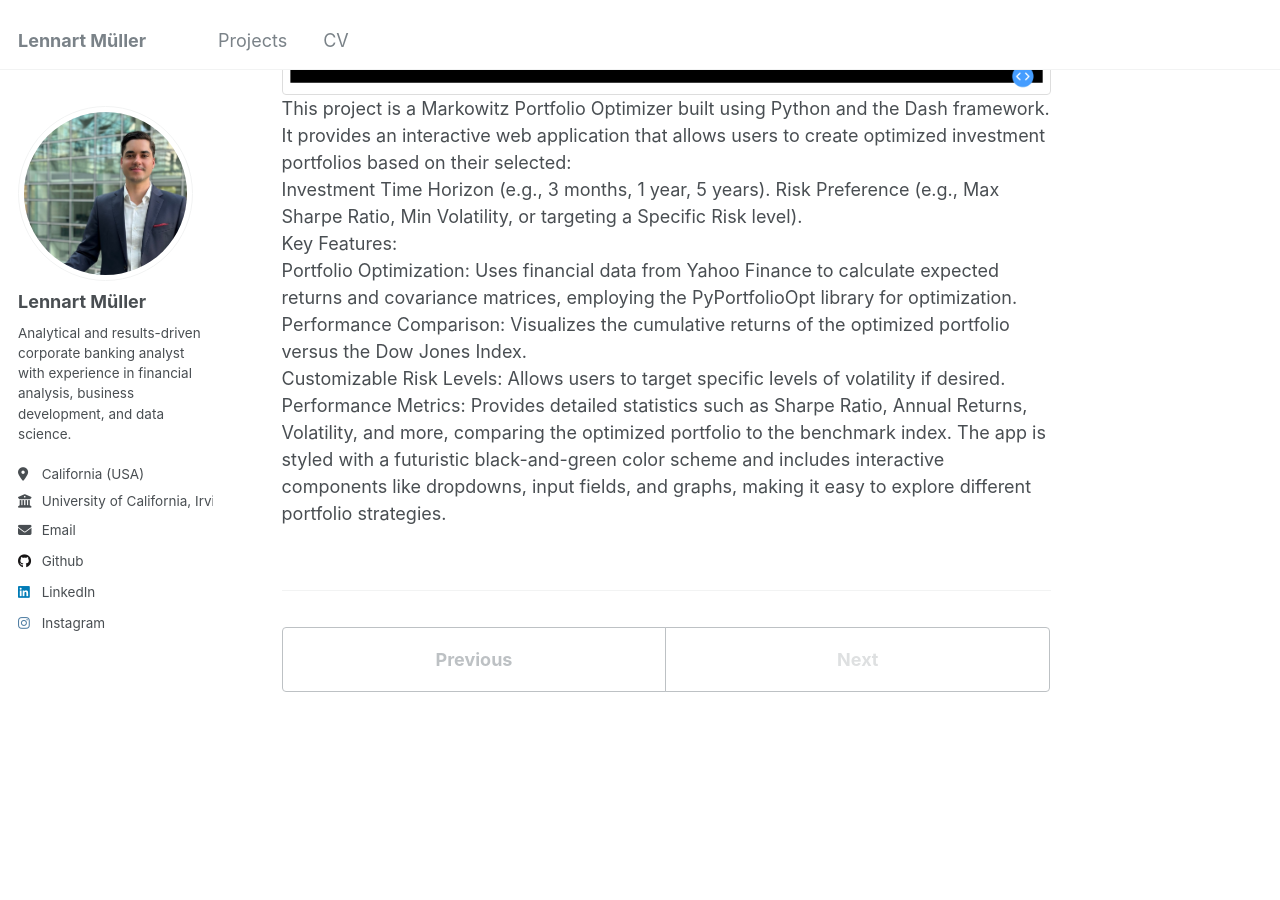
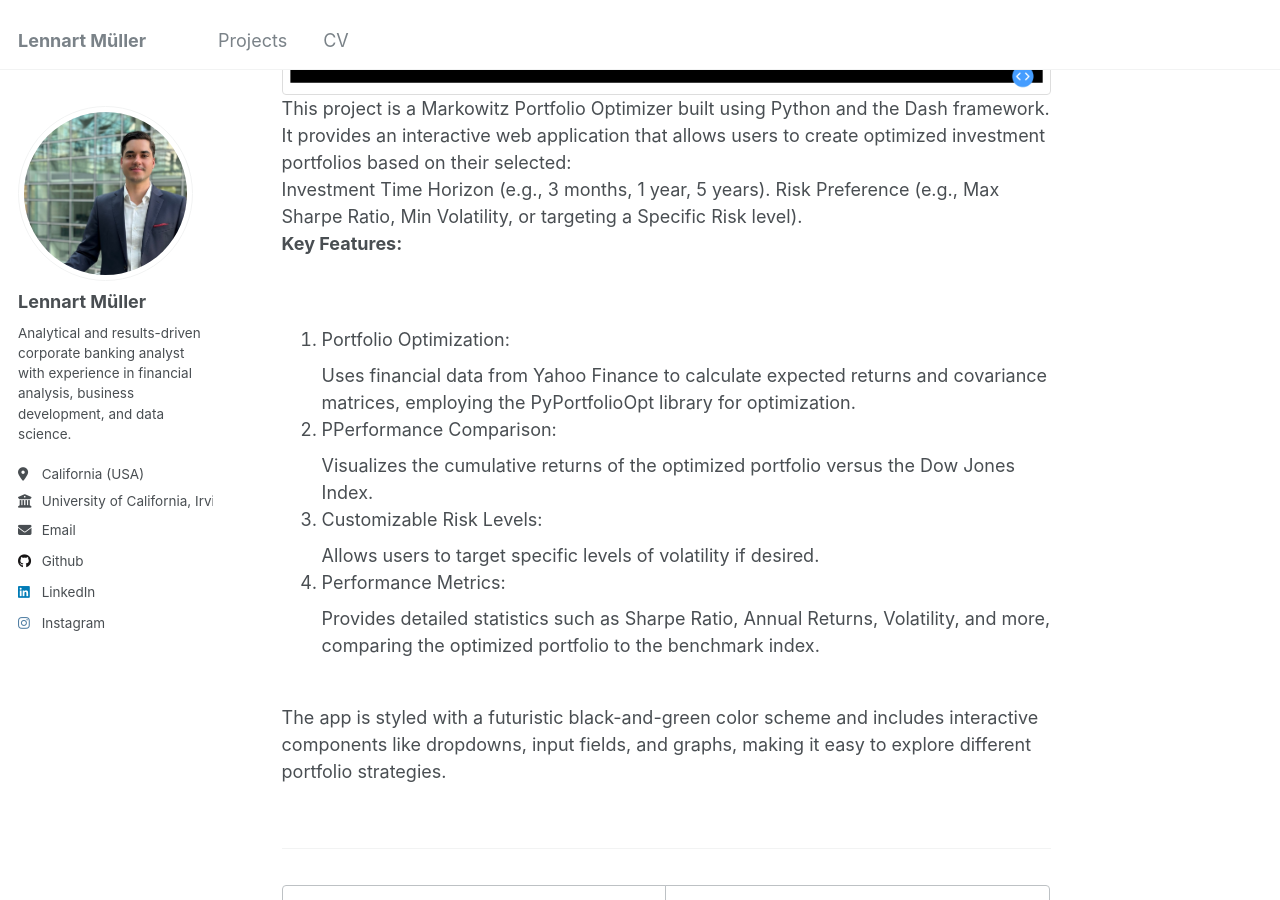
Before and after one commit to lennartmueller123/lennartmueller123.github.io, a Jekyll site: the page built from _projects/projects-2.html, in a window 1280 px wide and 900 px high, scrolled down 456 px. Built offline with Jekyll 4.4.1, drawn with Linux system fonts in a browser that asks for light colours.

Commit message:
Update projects-2.html

```diff
--- a/_projects/projects-2.html
+++ b/_projects/projects-2.html
@@ -39,12 +39,17 @@ This project is a Markowitz Portfolio Optimizer built using Python and the Dash
 Investment Time Horizon (e.g., 3 months, 1 year, 5 years).
 Risk Preference (e.g., Max Sharpe Ratio, Min Volatility, or targeting a Specific Risk level).
 <br/>
-Key Features:
+<p style="font-weight: bold;">Key Features:</p>
 <br/>
-Portfolio Optimization: Uses financial data from Yahoo Finance to calculate expected returns and covariance matrices, employing the PyPortfolioOpt library for optimization.
+<ol>
+  <li>Portfolio Optimization:</li>
+  Uses financial data from Yahoo Finance to calculate expected returns and covariance matrices, employing the PyPortfolioOpt library for optimization.
+  <li>PPerformance Comparison:</li>
+  Visualizes the cumulative returns of the optimized portfolio versus the Dow Jones Index.
+  <li>Customizable Risk Levels:</li>
+  Allows users to target specific levels of volatility if desired.
+  <li>Performance Metrics:</li>
+   Provides detailed statistics such as Sharpe Ratio, Annual Returns, Volatility, and more, comparing the optimized portfolio to the benchmark index.
+</ol>
 <br/>
-Performance Comparison: Visualizes the cumulative returns of the optimized portfolio versus the Dow Jones Index.
-<br/>
-Customizable Risk Levels: Allows users to target specific levels of volatility if desired.
-Performance Metrics: Provides detailed statistics such as Sharpe Ratio, Annual Returns, Volatility, and more, comparing the optimized portfolio to the benchmark index.
 The app is styled with a futuristic black-and-green color scheme and includes interactive components like dropdowns, input fields, and graphs, making it easy to explore different portfolio strategies.
```
